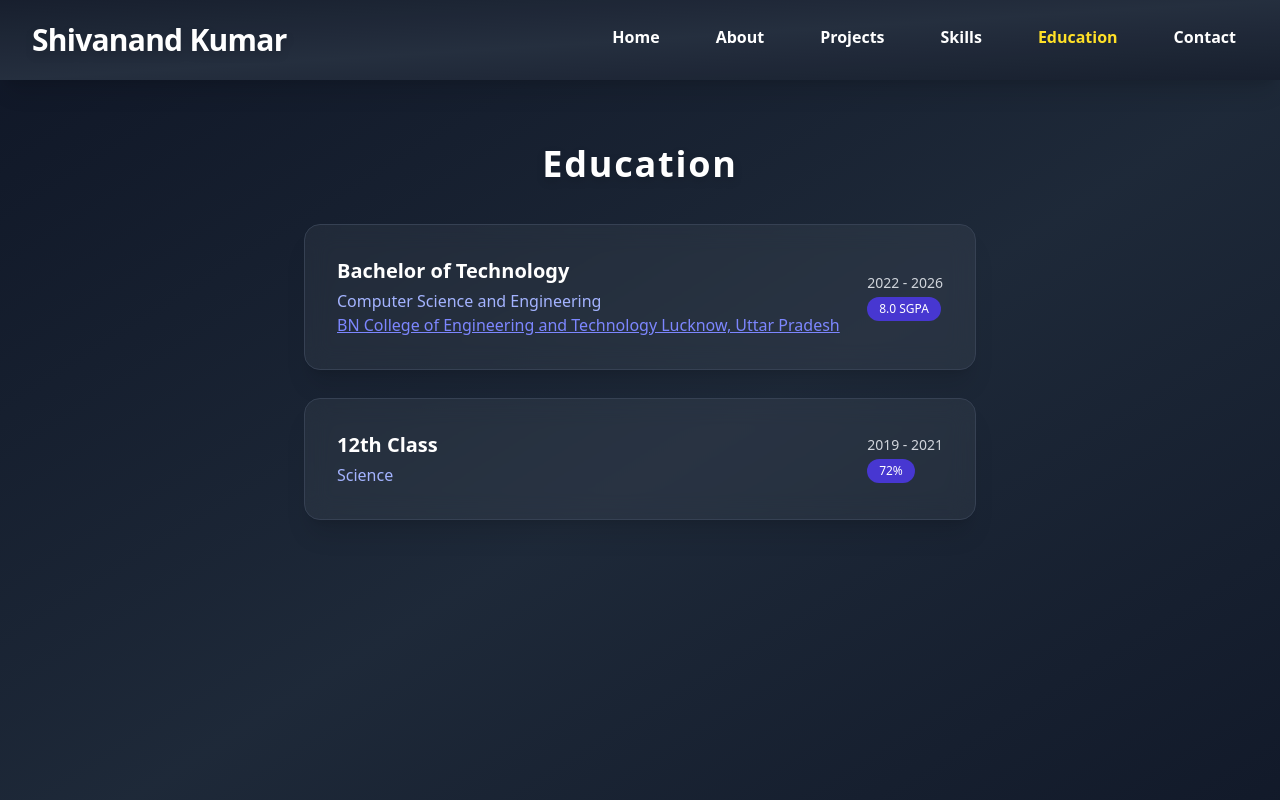
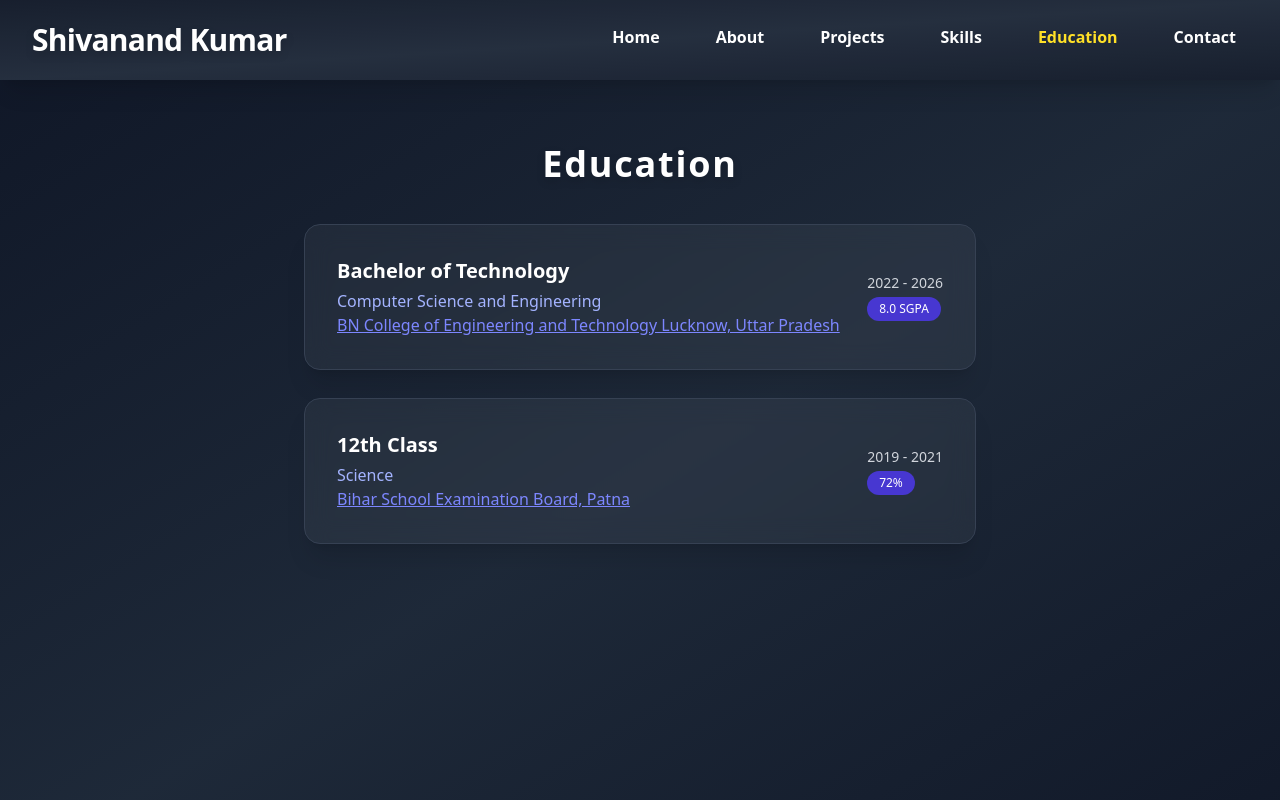
Before and after one commit to shivanand91/portfolio, a React (Vite) app: page /education in a window 1280 px wide. Shown: the top 800 px of the page. Built offline with nearby package versions, Linux system fonts and the light colour scheme.

Commit message:
Update Education.jsx

```diff
--- a/src/components/Education/Education.jsx
+++ b/src/components/Education/Education.jsx
@@ -14,7 +14,7 @@ const educations = [
     {
         degree: "12th Class",
         field: "Science",
-        Board: "Bihar School Examination Board, Patna",
+        institution: "Bihar School Examination Board, Patna",
         year: "2019 - 2021",
         grade: "72%",
         link: "https://www.bseb.in",
```
